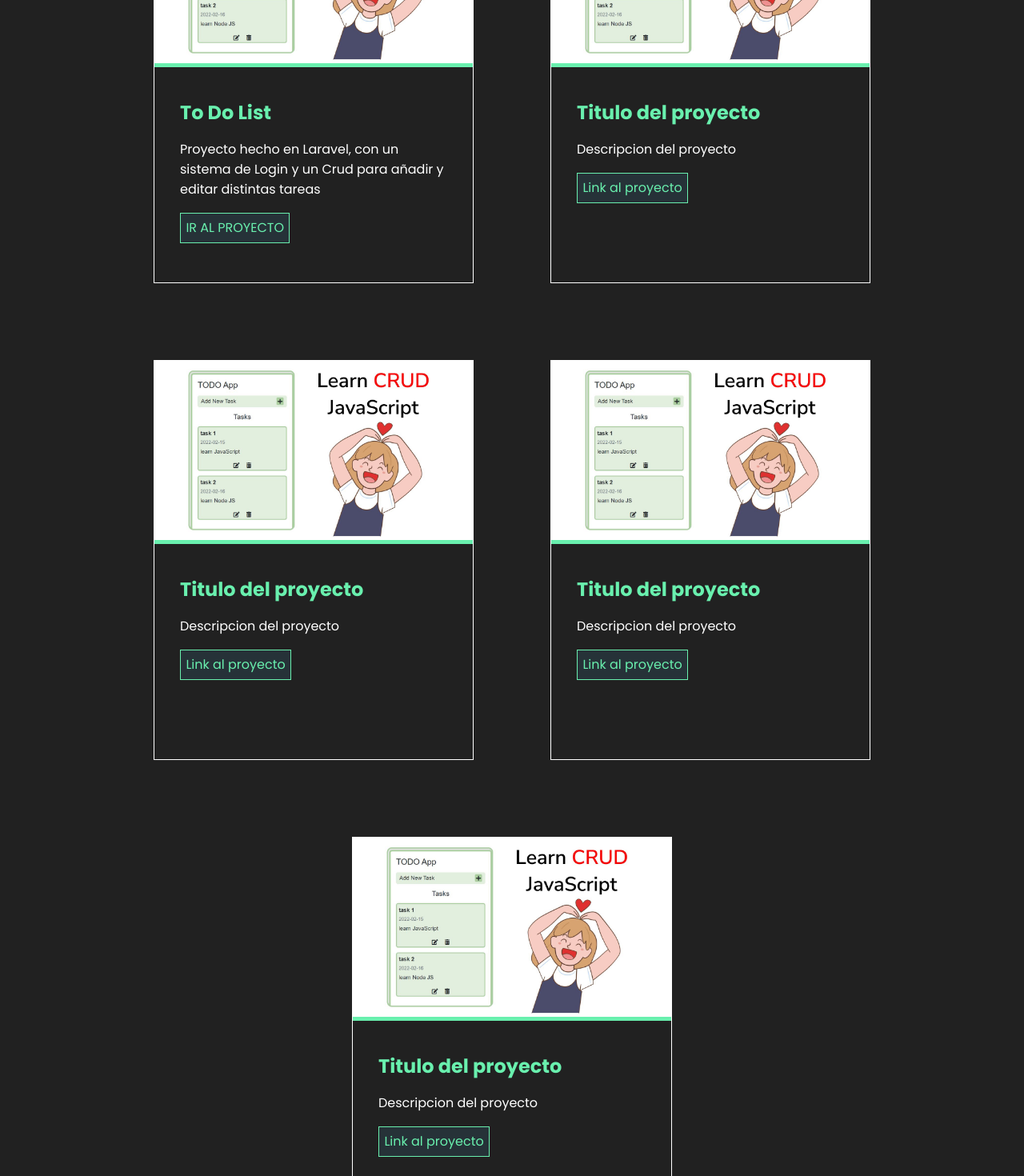
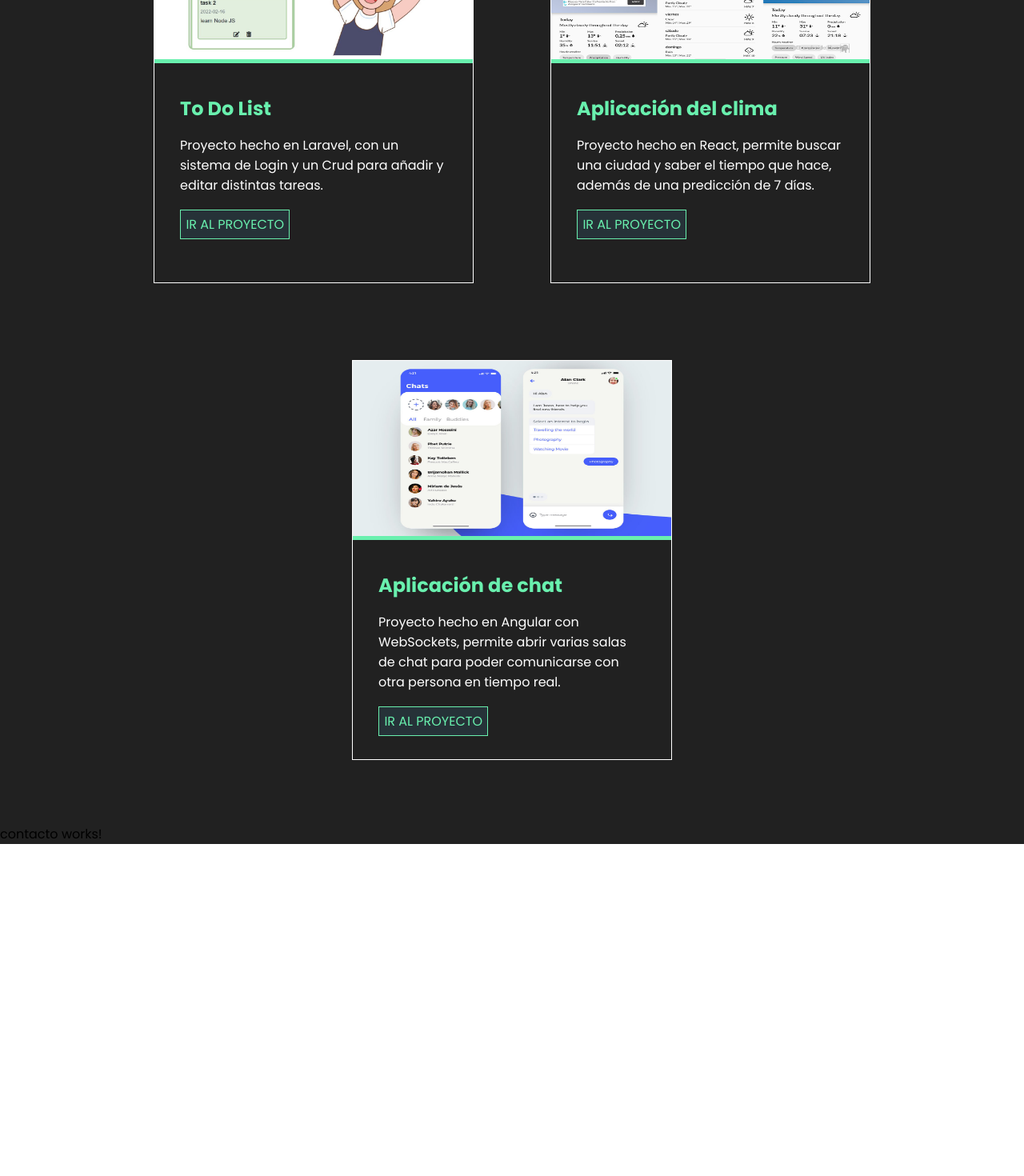
Before and after one commit to JoelTarzan/portfolio, an Angular app: page / in a window 1280 px wide. Shown: the part 3320-4790 px from the top of the page at 80% size. After the commit the page ends 4375 px from the top, so only its background shows below. Built offline with nearby package versions, Linux system fonts and the light colour scheme.

Commit message:
Componente Proyectos finalizado

```diff
--- a/src/app/proyectos/proyectos.component.css
+++ b/src/app/proyectos/proyectos.component.css
@@ -19,6 +19,7 @@
 
 .proyecto img {
   width: 100%;
+  height: 45%;
   border-bottom: 5px solid var(--green);
 }
 
--- a/src/app/proyectos/proyectos.component.html
+++ b/src/app/proyectos/proyectos.component.html
@@ -3,51 +3,14 @@
 
   <div class="carrusel">
 
-    <div class="proyecto">
-      <img src="../../assets/todoCrud.jpg" alt="">
+    <div class="proyecto" *ngFor="let proyecto of proyectos">
+      <img src="{{ proyecto.imgUrl }}" alt="Imagen del proyecto">
       <div class="proyecto_body">
-        <h5>To Do List</h5>
-        <p>Proyecto hecho en Laravel, con un sistema de Login y un Crud para añadir y editar distintas tareas</p>
-        <a href="">IR AL PROYECTO</a>
+        <h5>{{ proyecto.titulo }}</h5>
+        <p>{{ proyecto.descripcion }}</p>
+        <a href="{{ proyecto.proyectoUrl }}">IR AL PROYECTO</a>
       </div>
     </div>
-
-    <div class="proyecto">
-      <img src="../../assets/todoCrud.jpg" alt="">
-      <div class="proyecto_body">
-        <h5>Titulo del proyecto</h5>
-        <p>Descripcion del proyecto</p>
-        <a href="">Link al proyecto</a>
-      </div>
-    </div>
-
-    <div class="proyecto">
-      <img src="../../assets/todoCrud.jpg" alt="">
-      <div class="proyecto_body">
-        <h5>Titulo del proyecto</h5>
-        <p>Descripcion del proyecto</p>
-        <a href="">Link al proyecto</a>
-      </div>
-    </div>
-
-    <div class="proyecto">
-      <img src="../../assets/todoCrud.jpg" alt="">
-      <div class="proyecto_body">
-        <h5>Titulo del proyecto</h5>
-        <p>Descripcion del proyecto</p>
-        <a href="">Link al proyecto</a>
-      </div>
-    </div>
-    <div class="proyecto">
-      <img src="../../assets/todoCrud.jpg" alt="">
-      <div class="proyecto_body">
-        <h5>Titulo del proyecto</h5>
-        <p>Descripcion del proyecto</p>
-        <a href="">Link al proyecto</a>
-      </div>
-    </div>
-
-
 
   </div>
 
--- a/src/app/proyectos/proyectos.component.ts
+++ b/src/app/proyectos/proyectos.component.ts
@@ -1,10 +1,38 @@
-import { Component } from '@angular/core';
+import {Component, OnInit} from '@angular/core';
+import {Proyecto} from "../modelos/modelos";
 
 @Component({
   selector: 'proyectos',
   templateUrl: './proyectos.component.html',
   styleUrls: ['./proyectos.component.css']
 })
-export class ProyectosComponent {
+export class ProyectosComponent implements OnInit {
+
+  proyectos: Proyecto[] = [
+    {
+      titulo: 'To Do List',
+      descripcion: 'Proyecto hecho en Laravel, con un sistema de Login y un Crud para añadir y editar distintas tareas.',
+      imgUrl: '../../assets/todoCrud.jpg',
+      proyectoUrl: ''
+    },
+    {
+      titulo: 'Aplicación del clima',
+      descripcion: 'Proyecto hecho en React, permite buscar una ciudad y saber el tiempo que hace, además de una predicción de 7 días.',
+      imgUrl: '../../assets/appClima.jpg',
+      proyectoUrl: ''
+    },
+    {
+      titulo: 'Aplicación de chat',
+      descripcion: 'Proyecto hecho en Angular con WebSockets, permite abrir varias salas de chat para poder comunicarse con otra persona en tiempo real.',
+      imgUrl: '../../assets/appChat.jpg',
+      proyectoUrl: ''
+    },
+  ]
+
+  constructor() {
+  }
+
+  ngOnInit() {
+  }
 
 }
```
Also changed, not shown: src/app/modelos/modelos.ts (+7 -0 lines), src/assets/appChat.jpg (added), src/assets/appClima.jpg (added).
